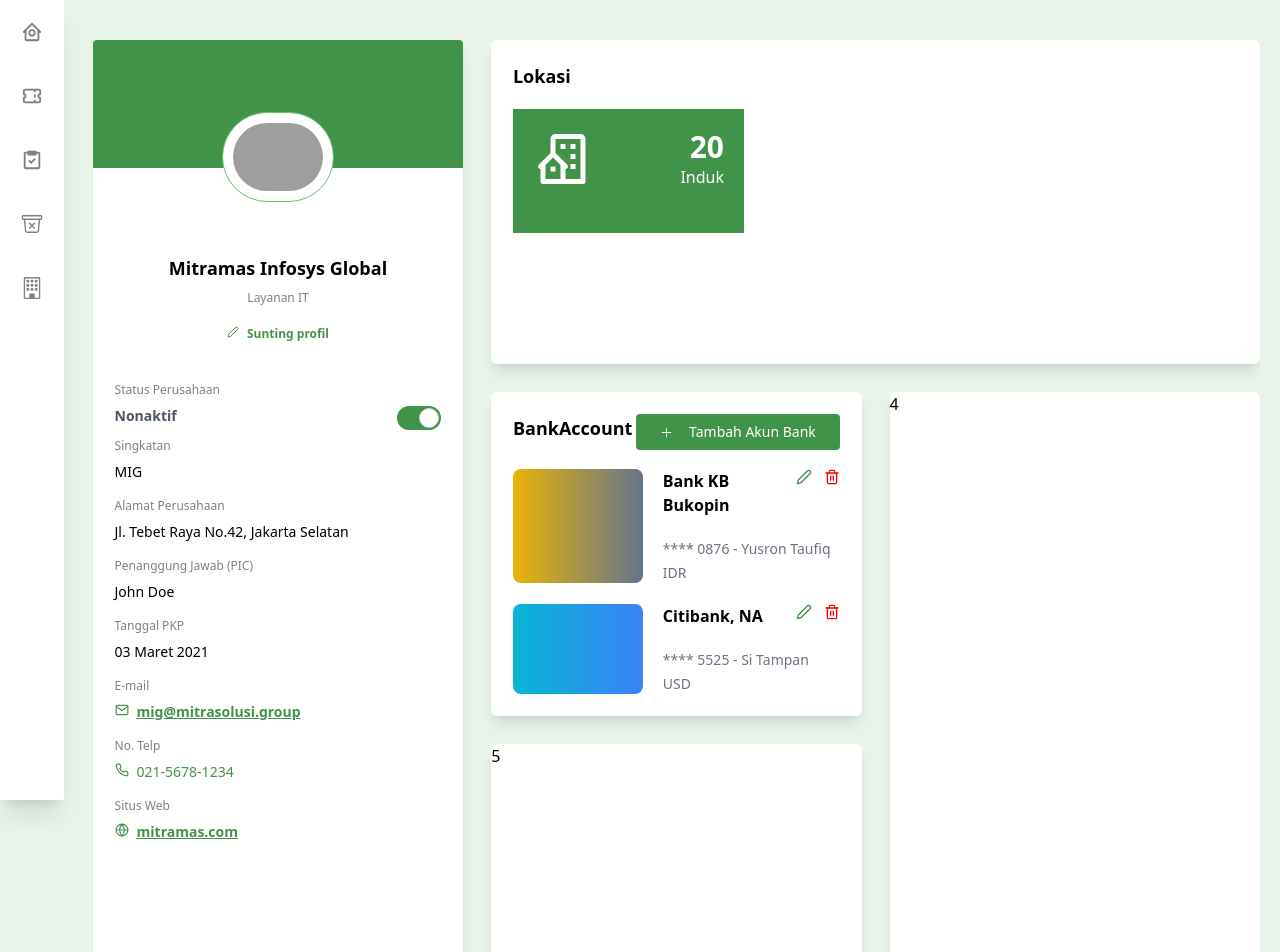
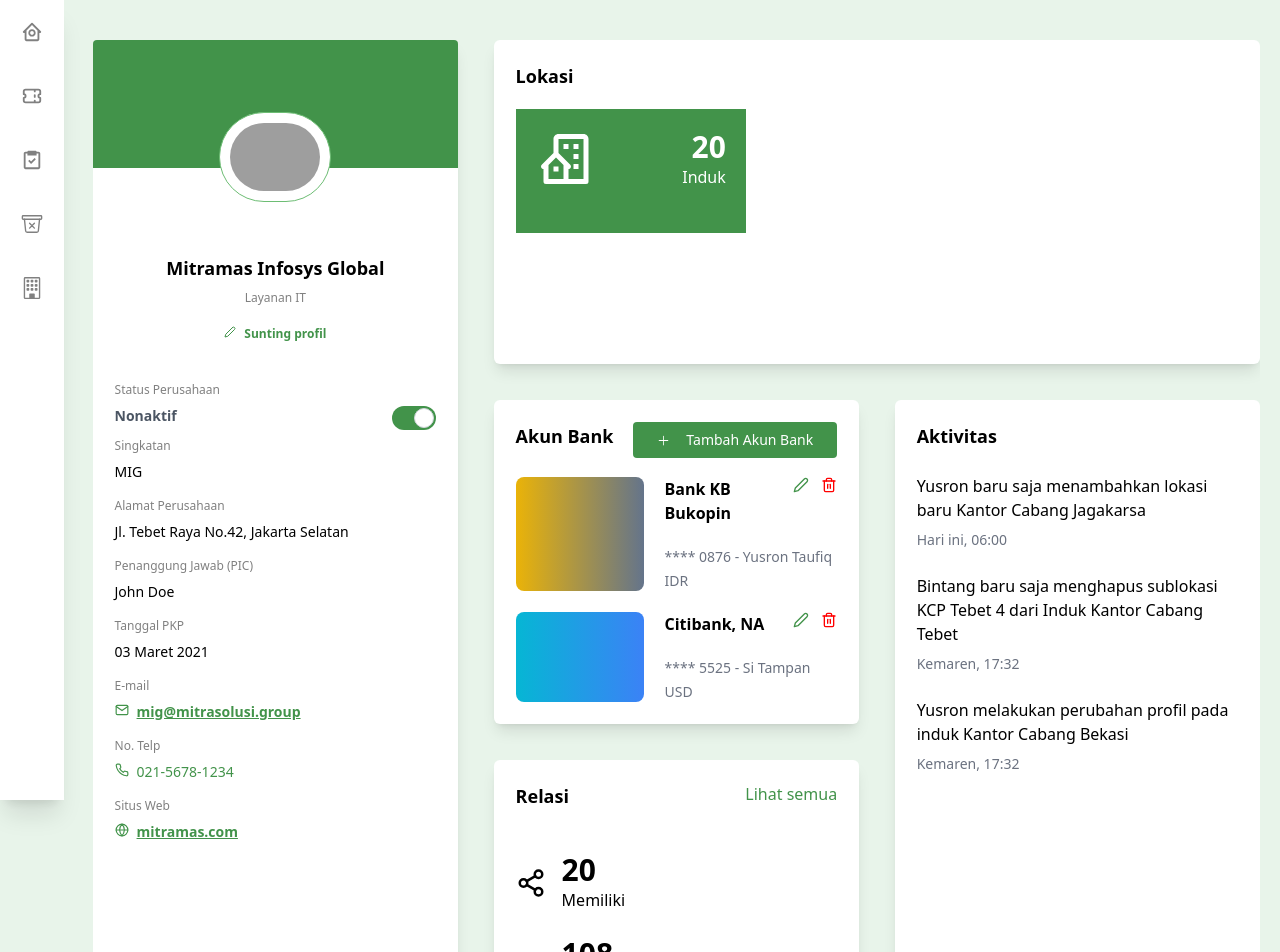
Before and after one commit to jestsee/mig-test, a React (Create React App) app: page / in a window 1280 px wide. Shown: the top 952 px of the page. Built offline with nearby package versions, Linux system fonts and the light colour scheme; grey boxes are pictures that could not be loaded.

Commit message:
add activity & relation info

```diff
--- /dev/null
+++ b/src/components/Activity.js
@@ -0,0 +1,42 @@
+export default function Activity() {
+  return (
+    <div className="pt-[1.7vw] px-[1.7vw]">
+      <div className="font-bold text-lg mb-[1.7vw]"><p>Aktivitas</p></div>
+      {
+        ActivityData.map((item, index) => {
+          return (
+            <ActivityItem
+              key={index}
+              title={item.title}
+              time={item.time}
+            />
+          )
+        })
+      }
+    </div>
+  )
+}
+
+function ActivityItem({title, time}) {
+  return (
+    <div className="my-6">
+      <p className="mb-2">{title}</p>
+      <p className="text-sm text-gray-500">{time}</p>
+    </div>
+  )
+}
+
+const ActivityData = [
+  {
+    title: "Yusron baru saja menambahkan lokasi baru Kantor Cabang Jagakarsa",
+    time: "Hari ini, 06:00"
+  },
+  {
+    title: "Bintang baru saja menghapus sublokasi KCP Tebet 4 dari Induk Kantor Cabang Tebet",
+    time: "Kemaren, 17:32"
+  },
+  {
+    title: "Yusron melakukan perubahan profil pada induk Kantor Cabang Bekasi",
+    time: "Kemaren, 17:32"
+  },
+]
--- a/src/components/BankAccount.js
+++ b/src/components/BankAccount.js
@@ -5,8 +5,9 @@ export default function BankAccount() {
   return (
     <div className="pt-[1.7vw] px-[1.7vw]">
       <div className="mb-[1.5vw] flex justify-between">
-        <p className="font-bold text-lg">BankAccount</p>
-        <button className="bg-primary text-white text-sm rounded py-[8px] px-6 flex"><BsPlusLg className="mr-4 mt-1" size='13'/>Tambah Akun Bank</button>
+        <p className="font-bold text-lg">Akun Bank</p>
+        <button className="bg-primary text-white text-sm rounded py-[8px] px-6 flex"><BsPlusLg className="mr-4 mt-1" size='13'/>Tambah Akun Bank
+        </button>
       </div>
       <BankAccountItem
         gradient="from-yellow-500 to-slate-500"
--- a/src/components/ContentGrid.js
+++ b/src/components/ContentGrid.js
@@ -1,16 +1,18 @@
+import Activity from "./Activity";
 import BankAccount from "./BankAccount";
 import Location from "./Location";
 import MitramasInfo from "./MitramasInfo";
+import Relation from "./Relation";
 
 export default function ContentGrid() {
   return (
     <div className="ml-[5.8rem] mt-[2.5rem] pb-[2.5rem] mr-5">
-      <div className="grid overflow-hidden grid-cols-3 grid-rows-3 gap-7">
+      <div className="grid overflow-hidden grid-cols-3 grid-rows-3 gap-9">
         <div className="box row-span-6"><MitramasInfo/></div>
         <div className="box col-start-2 col-span-2"><Location/></div>
         <div className="box row-span-0 col-start-2 col-span-1"><BankAccount/></div>
-        <div className="box row-span-5 col-span-1">4</div>
-        <div className="box row-span-4">5</div>
+        <div className="box row-span-5 col-span-1"><Activity/></div>
+        <div className="box row-span-4"><Relation/></div>
       </div>
     </div>
   )
--- a/src/components/Location.js
+++ b/src/components/Location.js
@@ -32,7 +32,7 @@ export default function Location() {
 
 function LocationItem({icon, count, subtitle, color}) {
   return (
-    <div className={`bg-${color} text-white p-5 flex justify-between`}>
+    <div className={`bg-${color} text-white p-5 flex justify-between cursor-pointer`}>
       <i className="">{icon}</i>
       <div className="text-right">
         <h1 className="font-bold text-3xl">{count}</h1>
--- /dev/null
+++ b/src/components/Relation.js
@@ -0,0 +1,27 @@
+import { FiShare2 } from "react-icons/fi";
+
+export default function Relation() {
+  return (
+    <div className="pt-[1.7vw] px-[1.7vw]">
+      <div className="flex justify-between">
+        <div className="font-bold text-lg mb-[1.4vw]"><p>Relasi</p></div>
+        <a className="text-primary" href="#">Lihat semua</a>
+      </div>
+      <RelationItem count={20} subtitle="Memiliki"/>
+      <RelationItem count={108} subtitle="Menggunakan"/>
+      <RelationItem count={67} subtitle="Meminjam"/>
+    </div>
+  )
+}
+
+function RelationItem({count, subtitle}) {
+  return (
+    <div className="text-grey-500 flex cursor-pointer my-6">
+      <i className="mr-4 mt-4"><FiShare2 size='30'/></i>
+      <div className="text-left">
+        <h1 className="font-bold text-3xl">{count}</h1>
+        <p className="font-light">{subtitle}</p>
+      </div>
+    </div>
+  )
+}
```
